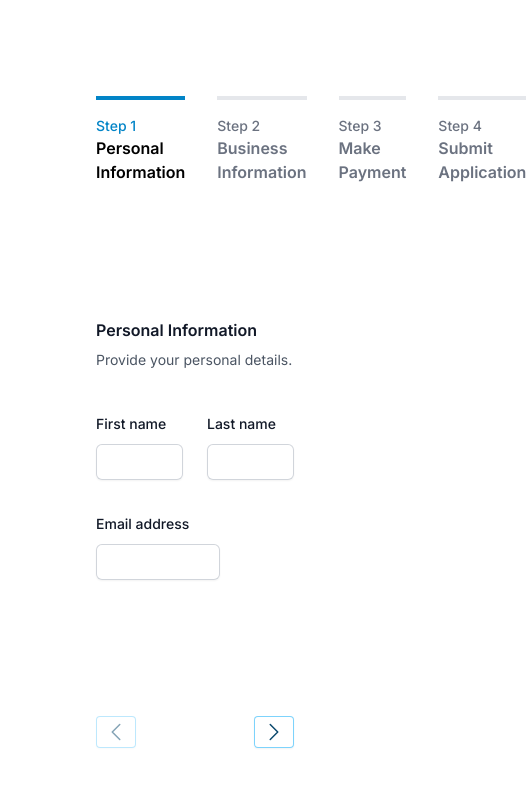
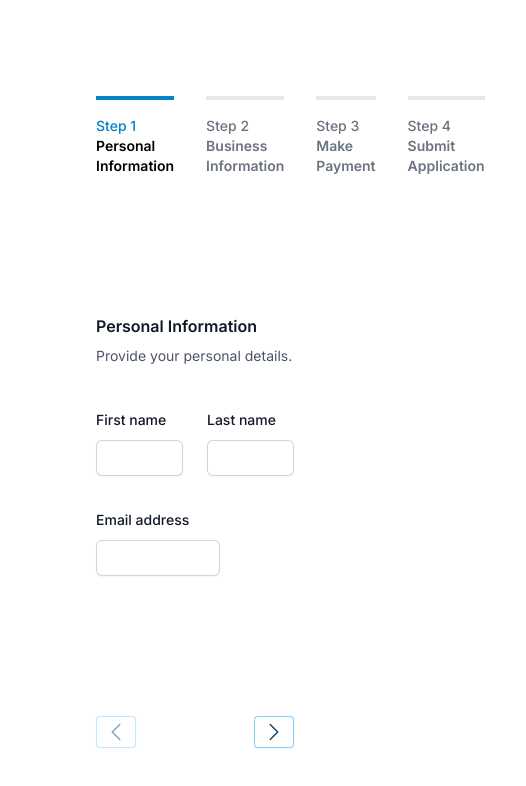
Before and after one commit to bayezid-hossain/mccpl_user, a Next.js app: page /dashboard/applications/new in a window 390 px wide. Shown: the top 786 px of the page, 526 px wide, since content can reach past the window. Built offline with nearby package versions, Linux system fonts and the light colour scheme.

Commit message:
fix: font size of step header

```diff
--- a/src/app/components/NewForm.tsx
+++ b/src/app/components/NewForm.tsx
@@ -85,7 +85,9 @@ export default function NewForm() {
                   <span className="text-sm font-medium text-sky-600 transition-colors ">
                     {step.id}
                   </span>
-                  <span className="text-base font-semibold">{step.name}</span>
+                  <span className="text-base xsm:text-xs sm:text-sm font-semibold">
+                    {step.name}
+                  </span>
                 </div>
               ) : currentStep === index ? (
                 <div
@@ -95,14 +97,16 @@ export default function NewForm() {
                   <span className="text-sm font-medium text-sky-600">
                     {step.id}
                   </span>
-                  <span className="text-base font-semibold">{step.name}</span>
+                  <span className="text-base xsm:text-xs sm:text-sm font-semibold">
+                    {step.name}
+                  </span>
                 </div>
               ) : (
                 <div className="group flex w-full items-start justify-center flex-col border-t-4 border-gray-200 transition-colors pt-4">
-                  <span className="text-sm font-medium text-gray-500 transition-colors">
+                  <span className=" text-sm font-medium text-gray-500 transition-colors">
                     {step.id}
                   </span>
-                  <span className="text-base text-gray-500 font-semibold">
+                  <span className="xsm:text-xs sm:text-sm text-base text-gray-500 font-semibold">
                     {step.name}
                   </span>
                 </div>
```
